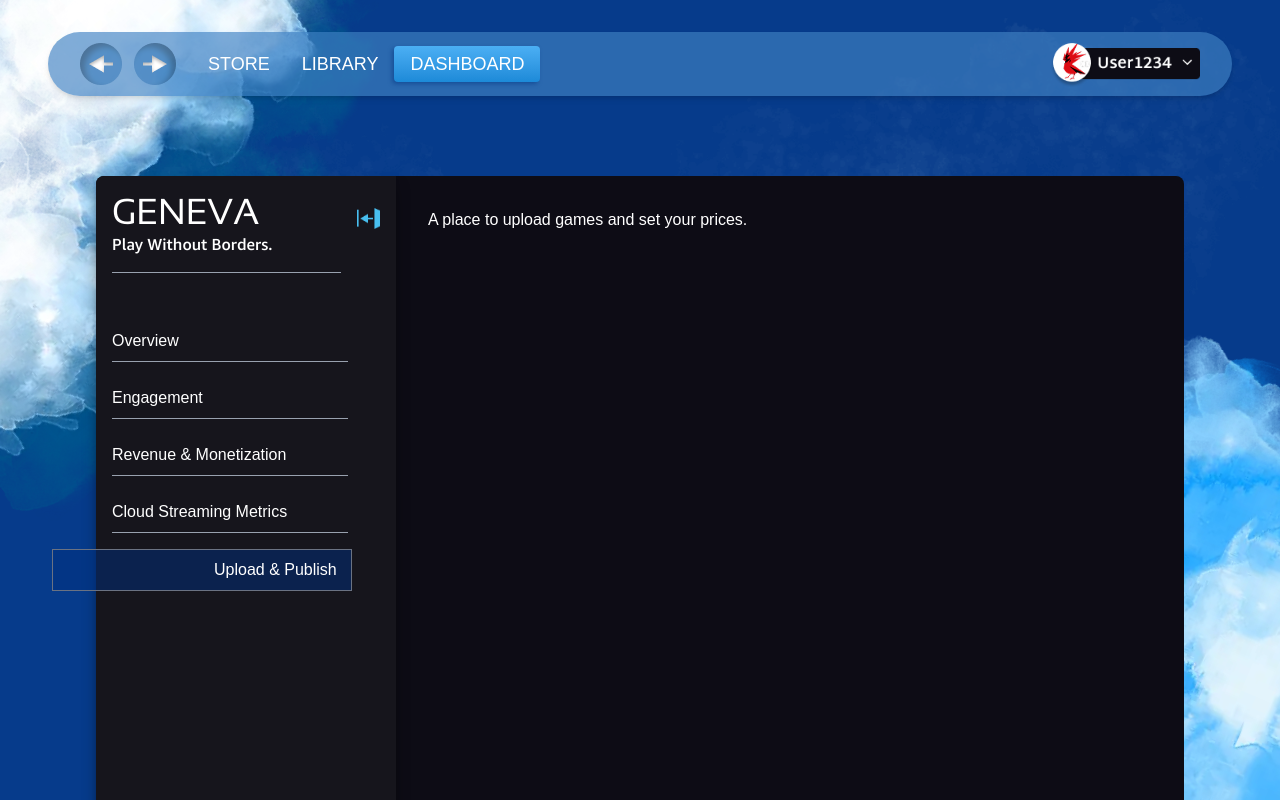
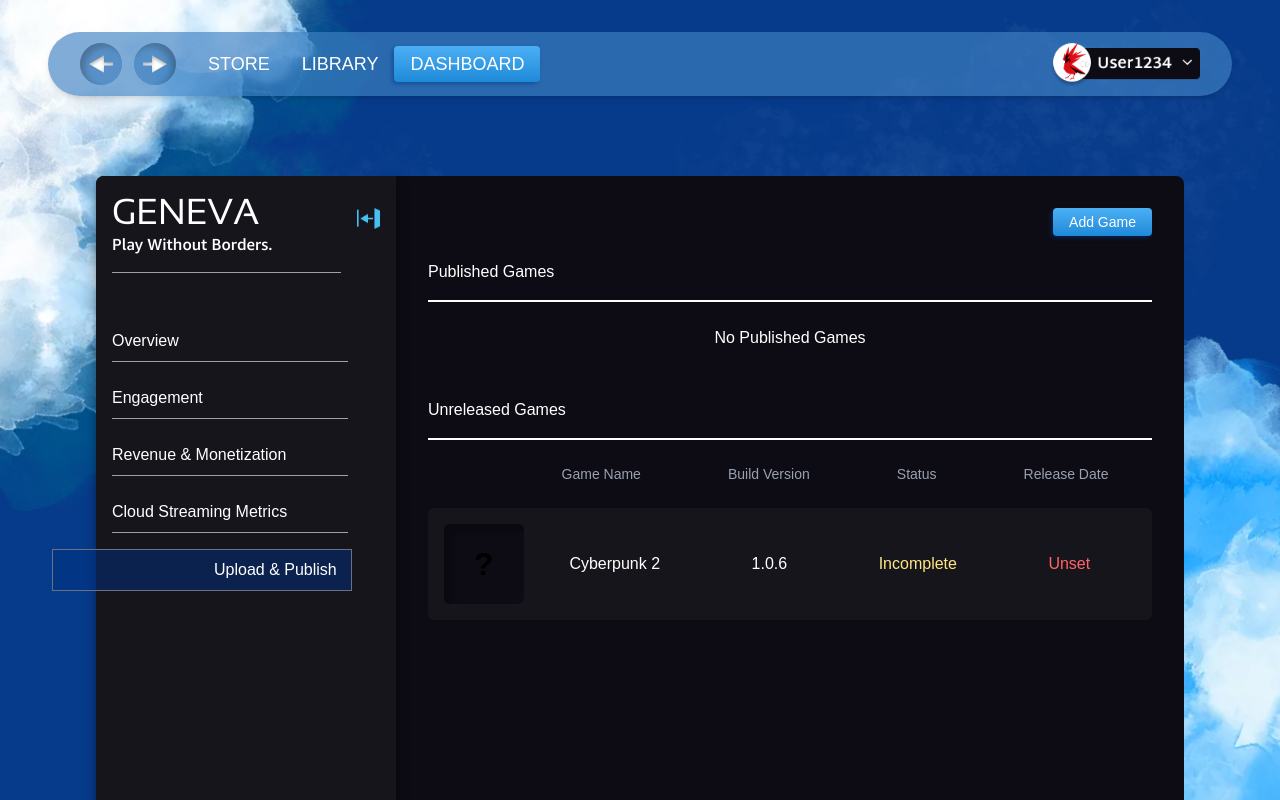
Before and after one commit to rkmiller131/geneva, a Next.js app: page /dashboard/upload in a window 1280 px wide. Shown: the top 800 px of the page. Built offline with nearby package versions, Linux system fonts and the light colour scheme; a web font is replaced by a local one.

Commit message:
added mock upload/publish page

```diff
--- a/app/(protected)/dashboard/layout.tsx
+++ b/app/(protected)/dashboard/layout.tsx
@@ -8,7 +8,7 @@
   return (
     <div className="relative min-h-screen flex bg-charcoal rounded-lg mt-12">
       <SlidingNavbar />
-      <div className="p-8">
+      <div className="p-8 w-full">
         {children}
       </div>
     </div>
--- a/app/(protected)/dashboard/upload/page.tsx
+++ b/app/(protected)/dashboard/upload/page.tsx
@@ -1,7 +1,31 @@
+import CalloutButton from "@/components/ui/CalloutButton";
+
 export default function Upload() {
   return (
-    <div>
-      A place to upload games and set your prices.
+    <div className="w-full flex flex-col gap-6">
+      <div className="w-full flex items-center justify-end">
+        <CalloutButton text="Add Game" />
+      </div>
+      <span className="w-full pb-4 border-b-2">Published Games</span>
+      <span className="w-full text-center mb-6">No Published Games</span>
+      <span className="w-full pb-4 border-b-2">Unreleased Games</span>
+      <div className="pl-[90px] w-full text-sm text-gray-400 flex justify-around">
+        <span>Game Name</span>
+        <span>Build Version</span>
+        <span>Status</span>
+        <span>Release Date</span>
+      </div>
+      <div className="w-full flex p-4 items-center bg-[#16151C] rounded-md">
+        <div className="bg-[#0D0C15] w-[90px] py-4 rounded-md text-center shadow-[inset_8px_8px_4px_rgba(0,0,0,0.25)]">
+          <span className="text-[32px] text-black font-extrabold">?</span>
+        </div>
+        <div className="w-full flex justify-around text-white">
+          <span className="">Cyberpunk 2</span>
+          <span className="">1.0.6</span>
+          <span className="text-amber-200">Incomplete</span>
+          <span className="text-red-400">Unset</span>
+        </div>
+      </div>
     </div>
   );
 }
```
